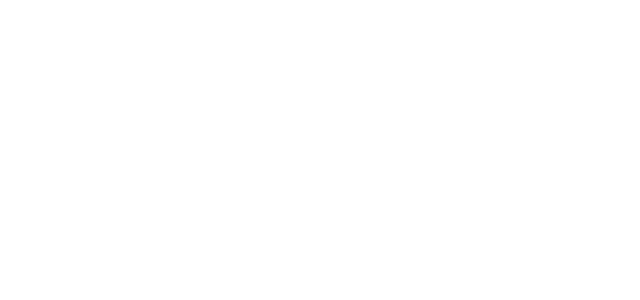
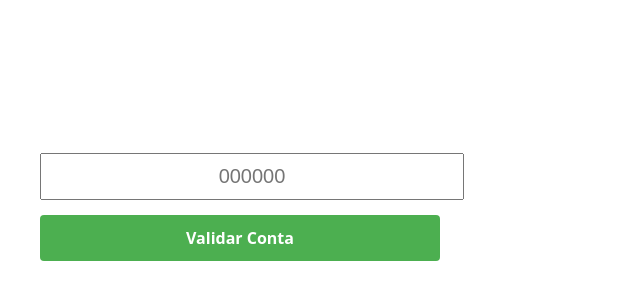
Before and after one commit to HeitorAlvesP/financas, a React app in the folder frontend/: page /validacao-pendente in a window 1280 px wide. Before the commit this address had no page. Shown: the part 304-604 px from the top of the page, without its empty margins (0-640 px from the left). Built offline with nearby package versions, Linux system fonts and the light colour scheme; the HTML template or start-up script is replaced by a standard one.

Commit message:
fluxo caso o usuário não tenha confirmado o email

```diff
--- a/frontend/src/App.jsx
+++ b/frontend/src/App.jsx
@@ -3,6 +3,7 @@ import Home from './pages/Home';
 import Register from './pages/Register';
 import Login from './pages/Login';
 import Dashboard from './pages/Dashboard';
+import ValidacaoPendente from './pages/ValidacaoPendente';
 
 function App() {
   return (
@@ -15,6 +16,7 @@ function App() {
         <Route path="/register" element={<Register />} />
         <Route path="/login" element={<Login />} />
         <Route path="/dashboard" element={<Dashboard />} />
+        <Route path="/validacao-pendente" element={<ValidacaoPendente />} />
 
       </Routes>
     </Router>
--- a/frontend/src/pages/Login.jsx
+++ b/frontend/src/pages/Login.jsx
@@ -7,14 +7,47 @@ function Login() {
   const [email, setEmail] = useState('');
   const [senha, setSenha] = useState('');
 
-  const lidarComLogin = (e) => {
+  const lidarComLogin = async (e) => {
     e.preventDefault();
 
-    // Por enquanto, apenas um alerta visual
-    if (email && senha) {
-      Swal.fire('Login', 'Funcionalidade de login em desenvolvimento!', 'info');
-    } else {
-      Swal.fire('Erro', 'Preencha todos os campos', 'error');
+    try {
+      const resposta = await fetch('http://localhost:3000/api/usuarios/login', {
+        method: 'POST',
+        headers: { 'Content-Type': 'application/json' },
+        body: JSON.stringify({ email, senha })
+      });
+
+      const dados = await resposta.json();
+
+      if (resposta.ok) {
+        // Login com sucesso!
+        Swal.fire({
+          title: 'Bem-vindo!',
+          text: dados.mensagem,
+          icon: 'success',
+          timer: 1500,
+          showConfirmButton: false
+        }).then(() => {
+          // Após o alerta sumir, navegamos para o dashboard de teste
+          navigate('/dashboard');
+        });
+      } else if (resposta.status === 403) {
+        // Se o erro for 403 (Não confirmado), manda para a nova página
+        Swal.fire({
+          title: 'E-mail não confirmado',
+          text: 'Vamos te levar para a página de validação.',
+          icon: 'warning',
+          confirmButtonColor: '#2e7d32'
+        }).then(() => {
+          // Passamos o email no state para a próxima página saber quem validar
+          navigate('/validacao-pendente', { state: { email: email } });
+        });
+      } else {
+        // Caso o e-mail não esteja confirmado, a senha esteja errada, etc.
+        Swal.fire('Erro no acesso', dados.erro, 'error');
+      }
+    } catch (err) {
+      Swal.fire('Erro', 'Não foi possível conectar ao servidor.', 'error');
     }
   };
 
@@ -30,6 +63,7 @@ function Login() {
             onChange={(e) => setEmail(e.target.value)}
             style={inputStyle}
             placeholder="seu@email.com"
+            required
           />
         </div>
         <div style={{ marginBottom: '15px' }}>
@@ -40,6 +74,7 @@ function Login() {
             onChange={(e) => setSenha(e.target.value)}
             style={inputStyle}
             placeholder="******"
+            required
           />
         </div>
         <button type="submit" style={buttonStyle}>Entrar</button>
@@ -51,20 +86,12 @@ function Login() {
         >
           Não tem conta? Cadastre-se
         </button>
-
-        {/* <button
-          type="button"
-          onClick={() => navigate('/')}
-          style={{ width: '100%', marginTop: '10px', background: 'none', border: 'none', color: 'gray', cursor: 'pointer' }}
-        >
-          Voltar ao início
-        </button> */}
-
       </form>
     </div>
   );
 }
 
+// Estilos mantidos para consistência visual
 const inputStyle = { width: '100%', padding: '10px', marginTop: '5px', borderRadius: '4px', border: '1px solid #ccc', boxSizing: 'border-box', color: 'black' };
 const buttonStyle = { width: '100%', padding: '12px', backgroundColor: '#4CAF50', color: 'white', border: 'none', borderRadius: '4px', cursor: 'pointer', fontWeight: 'bold' };
 
--- /dev/null
+++ b/frontend/src/pages/ValidacaoPendente.jsx
@@ -0,0 +1,53 @@
+import { useState } from 'react';
+import { useLocation, useNavigate } from 'react-router-dom';
+import Swal from 'sweetalert2';
+
+function ValidacaoPendente() {
+  const navigate = useNavigate();
+  const location = useLocation();
+  // Pegamos o email que foi passado via estado na navegação
+  const email = location.state?.email || '';
+  const [codigo, setCodigo] = useState('');
+
+  const validarNovamente = async (e) => {
+    e.preventDefault();
+    try {
+      const resposta = await fetch('http://localhost:3000/api/usuarios/validar', {
+        method: 'POST',
+        headers: { 'Content-Type': 'application/json' },
+        body: JSON.stringify({ email, codigo })
+      });
+
+      if (resposta.ok) {
+        Swal.fire('Sucesso!', 'Conta ativada! Agora você pode logar.', 'success')
+          .then(() => navigate('/login'));
+      } else {
+        const dados = await resposta.json();
+        Swal.fire('Erro', dados.erro, 'error');
+      }
+    } catch (err) {
+      Swal.fire('Erro', 'Falha ao conectar ao servidor.', 'error');
+    }
+  };
+
+  return (
+    <div style={{ padding: '40px', maxWidth: '400px', margin: '0 auto', color: 'white', textAlign: 'center' }}>
+      <h1>Confirmação Pendente</h1>
+      <p>Vimos que você ainda não confirmou o e-mail: <br/><strong>{email}</strong></p>
+      <form onSubmit={validarNovamente}>
+        <input
+          type="text"
+          value={codigo}
+          onChange={e => setCodigo(e.target.value)}
+          placeholder="000000"
+          style={{ width: '100%', padding: '10px', marginBottom: '15px', color: 'black', textAlign: 'center', fontSize: '20px' }}
+        />
+        <button type="submit" style={{ width: '100%', padding: '12px', backgroundColor: '#4CAF50', color: 'white', border: 'none', borderRadius: '4px', cursor: 'pointer', fontWeight: 'bold' }}>
+          Validar Conta
+        </button>
+      </form>
+    </div>
+  );
+}
+
+export default ValidacaoPendente;
```
Also changed, not shown: 2 other files (tests, documents, lock files or other folders).
